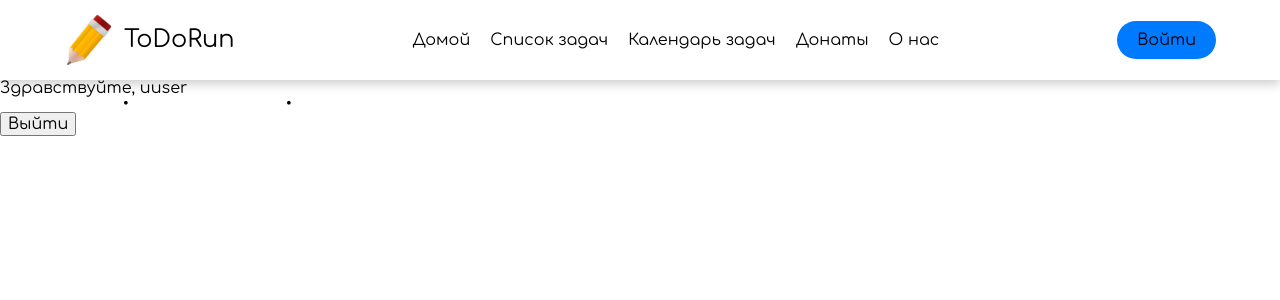
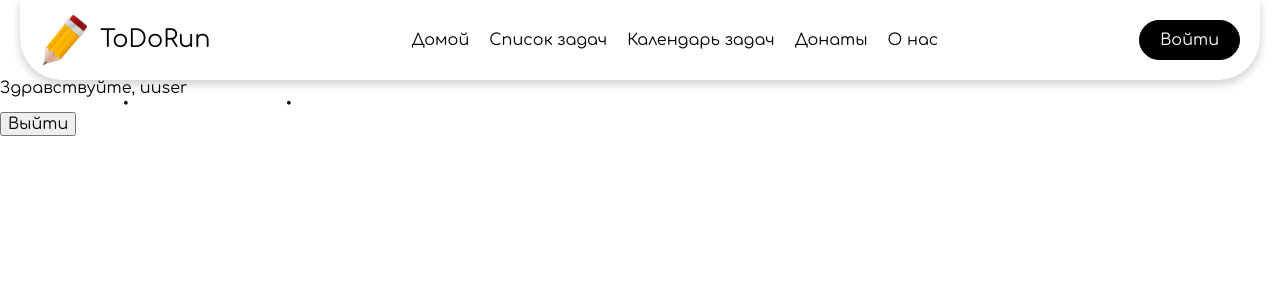
Before and after one commit to skeiigi/ToDoRun, a Django app: page /guest/ in a window 1280 px wide. Shown: the top 300 px of the page. Run offline with Django 5.2, Linux system fonts and the light colour scheme; a user stored in the database is signed in.

Commit message:
feat(header && index): add control size in page

```diff
--- a/Project1/DjangoProj/organizer/organ/static/components/header.css
+++ b/Project1/DjangoProj/organizer/organ/static/components/header.css
@@ -1,6 +1,8 @@
 .header {
   background-color: var(--base-color);
-  box-shadow: var(--box-shadow);
+  display: flex;
+  justify-content: center;
+  padding: 0 20px;
 }
 
 .header__top {
@@ -8,14 +10,19 @@
   justify-content: center;
   align-items: center;
   min-height: 10vh;
+  width: 100%;
+  max-width: var(--mx-size-page);
+  box-shadow: var(--box-shadow);
+  border-bottom-left-radius: var(--border-radius);
+  border-bottom-right-radius: var(--border-radius);
 }
 
 .header__container {
-  width: 90%;
-  max-width: var(--mx-size-page);
+  width: 100%;
   display: flex;
   justify-content: space-between;
   align-items: center;
+  padding: 0 20px;
 }
 
 .header__logo {
@@ -56,22 +63,24 @@
 }
 
 .header__nav-link:hover {
-  color: var(--primary-color);
+  opacity: .7;
 }
 
 .header__auth-button {
   padding: 10px 20px;
   background-color: var(--primary-color);
-  color: var(--text-alternative-color);
+  color: var(--text-color);
   border: none;
   border-radius: var(--border-radius);
   cursor: pointer;
   font-size: 1rem;
+  border: 1px solid #000;
   transition: background-color var(--transition);
 }
 
 .header__auth-button:hover {
-  background-color: var(--primary-hover-color);
+  background-color: var(--text-color);
+  color: var(--text-alternative-color);
 }
 
 @media (max-width: 768px) {
--- a/Project1/DjangoProj/organizer/organ/static/vendor/variables.css
+++ b/Project1/DjangoProj/organizer/organ/static/vendor/variables.css
@@ -1,6 +1,6 @@
 :root {
   --base-color: #fff;
-  --primary-color: #007bff;
+  --primary-color: #000;
   --primary-hover-color: #0056b3;
   --secondary-color: #707b4b;
   --secondary-hover-color: #283618;
--- a/Project1/DjangoProj/organizer/organ/templates/organ/index.html
+++ b/Project1/DjangoProj/organizer/organ/templates/organ/index.html
@@ -7,6 +7,11 @@
 <main class="home">
     <section class="home__hero hero">
         <div class="hero__content">
+            <div class="hero__tags-container">
+                <div class="hero__tag">заметки</div>
+                <div class="hero__tag">упращаю</div>
+                <div class="hero__tag">жизнь</div>
+            </div>
             <h1 class="hero__title">To Do Run</h1>
             <p class="hero__text">
                 Добро пожаловать на главную страницу! Это лучшее приложение для создания заметок и составления планов.
```
Also changed, not shown: Project1/DjangoProj/organizer/organ/static/components/home.css (+66 -8 lines).
